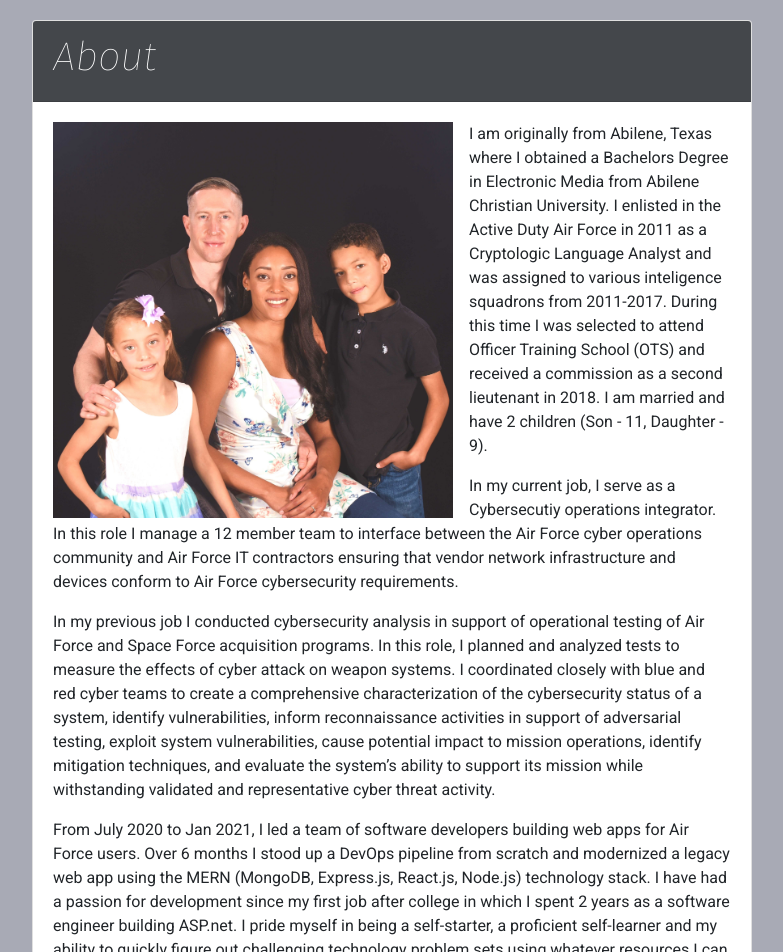
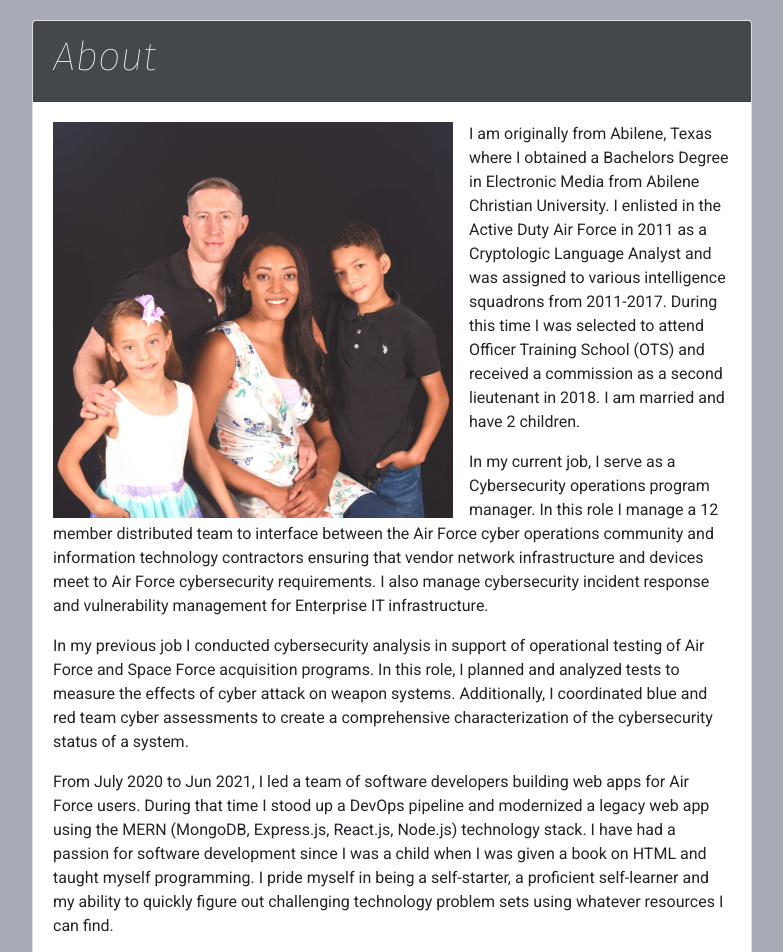
Before and after one commit to jtp03a/jakepeterson.dev, a React (Create React App) app in the folder client/: page / in a window 1280 px wide. Shown: the part 900-1852 px from the top of the page, without its empty margins (248-1031 px from the left). Built offline with nearby package versions, Linux system fonts and the light colour scheme; no server answers; a web font is replaced by a local one.

Commit message:
Update client/src/Components/About.js

```diff
--- a/client/src/Components/About.js
+++ b/client/src/Components/About.js
@@ -11,10 +11,10 @@ function About(props) {
                     </div>
                     <div className='card-body' id="cardBody">
                     <img className="img-fluid float-left mr-3" src={portrait} alt="portrait" height="400" width="400" rounded />
-                    <p>I am originally from Abilene, Texas where I obtained a Bachelors Degree in Electronic Media from Abilene Christian University. I enlisted in the Active Duty Air Force in 2011 as a Cryptologic Language Analyst and was assigned to various inteligence squadrons from 2011-2017. During this time I was selected to attend Officer Training School (OTS) and received a commission as a second lieutenant in 2018. I am married and have 2 children (Son - 11, Daughter - 9).</p>
-                    <p>In my current job, I serve as a Cybersecutiy operations integrator. In this role I manage a 12 member team to interface between the Air Force cyber operations community and Air Force IT contractors ensuring that vendor network infrastructure and devices conform to Air Force cybersecurity requirements.  </p>
-                    <p>In my previous job I conducted cybersecurity analysis in support of operational testing of Air Force and Space Force acquisition programs. In this role, I planned and analyzed tests to measure the effects of cyber attack on weapon systems. I coordinated closely with blue and red cyber teams to create a comprehensive characterization of the cybersecurity status of a system, identify vulnerabilities, inform reconnaissance activities in support of adversarial testing, exploit system vulnerabilities, cause potential impact to mission operations, identify mitigation techniques, and evaluate the system’s ability to support its mission while withstanding validated and representative cyber threat activity.</p>
-                    <p>From July 2020 to Jan 2021, I led a team of software developers building web apps for Air Force users. Over 6 months I stood up a DevOps pipeline from scratch and modernized a legacy web app using the MERN (MongoDB, Express.js, React.js, Node.js) technology stack. I have had a passion for development since my first job after college in which I spent 2 years as a software engineer building ASP.net. I pride myself in being a self-starter, a proficient self-learner and my ability to quickly figure out challenging technology problem sets using whatever resources I can find.</p>
+                    <p>I am originally from Abilene, Texas where I obtained a Bachelors Degree in Electronic Media from Abilene Christian University. I enlisted in the Active Duty Air Force in 2011 as a Cryptologic Language Analyst and was assigned to various intelligence squadrons from 2011-2017. During this time I was selected to attend Officer Training School (OTS) and received a commission as a second lieutenant in 2018. I am married and have 2 children.</p>
+                    <p>In my current job, I serve as a Cybersecurity operations program manager. In this role I manage a 12 member distributed team to interface between the Air Force cyber operations community and information technology contractors ensuring that vendor network infrastructure and devices meet to Air Force cybersecurity requirements. I also manage cybersecurity incident response and vulnerability management for Enterprise IT infrastructure.</p>
+                    <p>In my previous job I conducted cybersecurity analysis in support of operational testing of Air Force and Space Force acquisition programs. In this role, I planned and analyzed tests to measure the effects of cyber attack on weapon systems. Additionally, I coordinated blue and red team cyber assessments to create a comprehensive characterization of the cybersecurity status of a system.</p>
+                    <p>From July 2020 to Jun 2021, I led a team of software developers building web apps for Air Force users. During that time I stood up a DevOps pipeline and modernized a legacy web app using the MERN (MongoDB, Express.js, React.js, Node.js) technology stack. I have had a passion for software development since I was a child when I was given a book on HTML and taught myself programming. I pride myself in being a self-starter, a proficient self-learner and my ability to quickly figure out challenging technology problem sets using whatever resources I can find.</p>
                     </div>
                 </div>
             </div>
```
